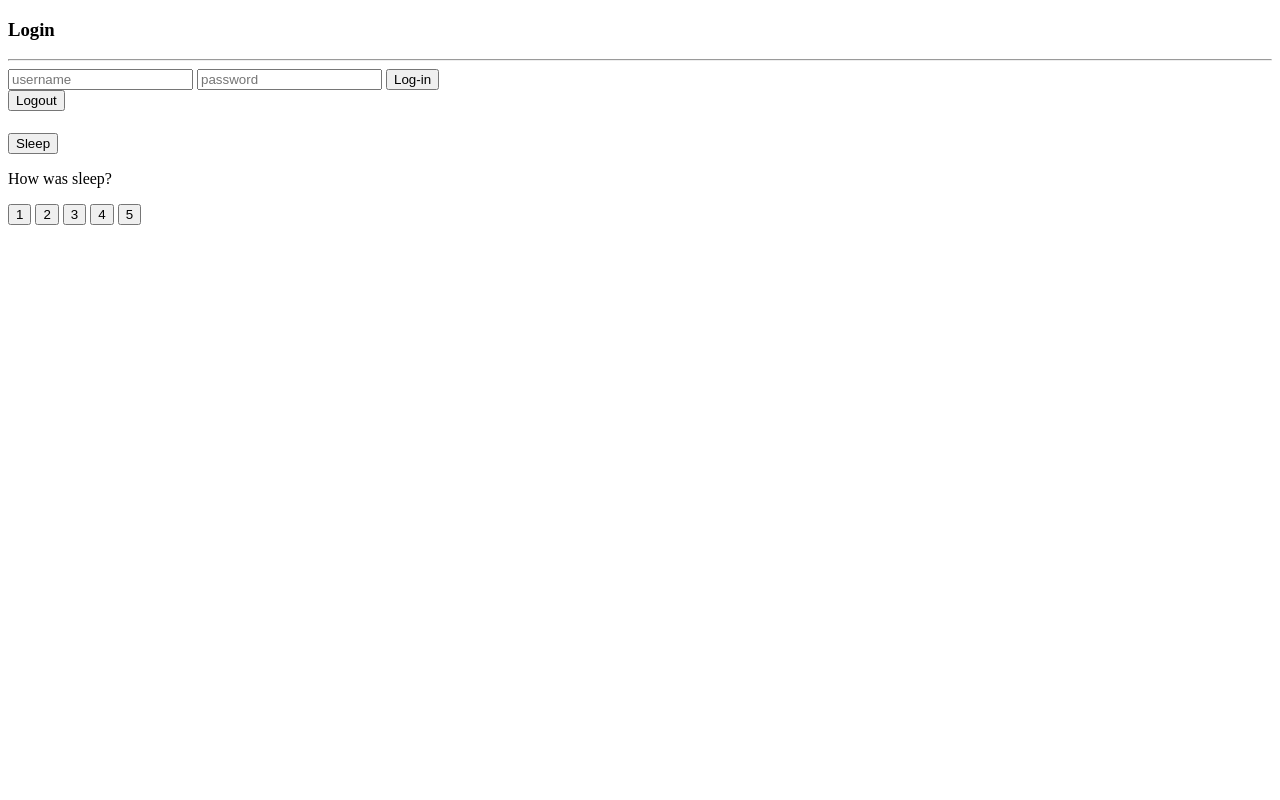
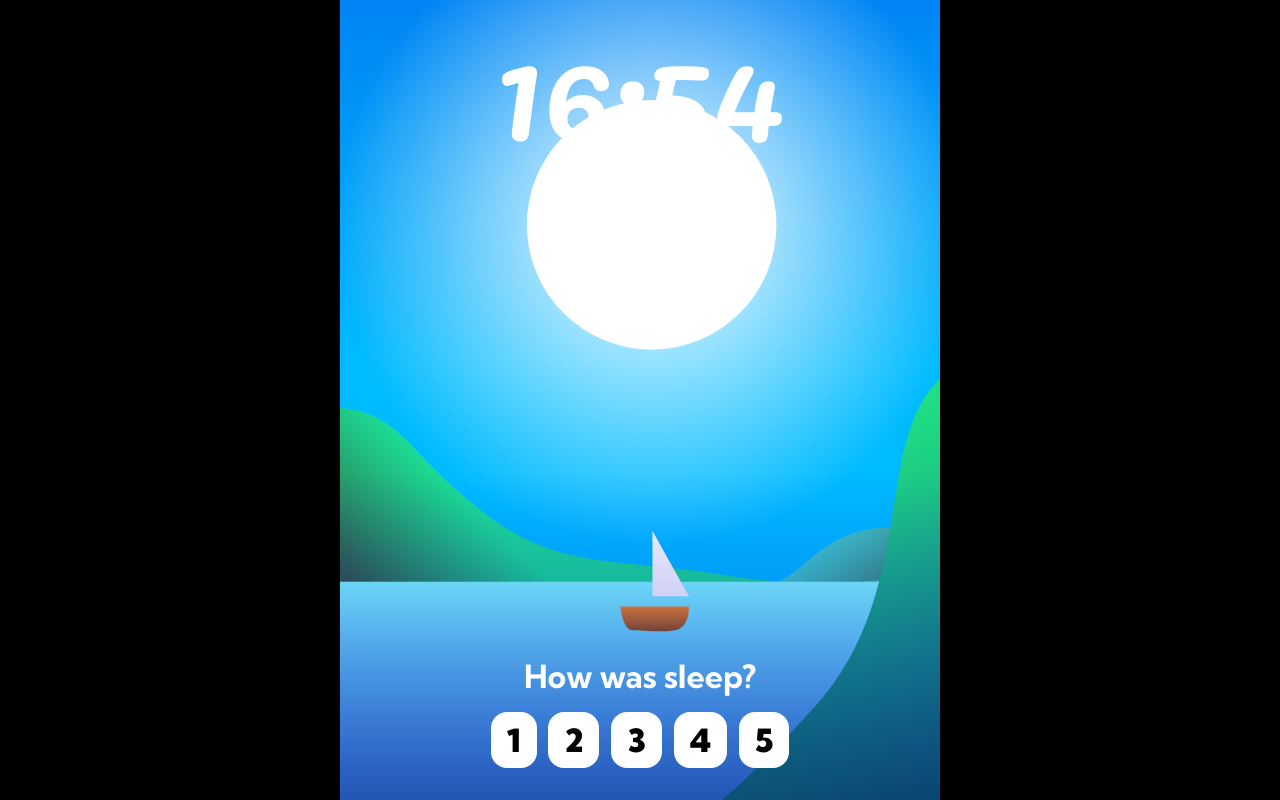
Before and after one commit to elbert-git/SleepTracker, a plain HTML site: page index.html in a window 1280 px wide. Drawn offline with Linux system fonts and the light colour scheme; the site is published under a folder, as on GitHub Pages, so addresses that start at the root find nothing.

Commit message:
Update index.html

```diff
--- a/index.html
+++ b/index.html
@@ -5,8 +5,8 @@
         <link rel="icon" type="image/svg+xml" href="/vite.svg" />
         <meta name="viewport" content="width=device-width, initial-scale=1.0" />
         <title>SleepTracker</title>
-      <script type="module" crossorigin src="/assets/index-DbeKpD5w.js"></script>
-      <link rel="stylesheet" crossorigin href="/assets/index-C2r_FYF6.css">
+      <script type="module" crossorigin src="./assets/index-DbeKpD5w.js"></script>
+      <link rel="stylesheet" crossorigin href="./assets/index-C2r_FYF6.css">
     </head>
     <body>
         <!-- login overlay -->
```
